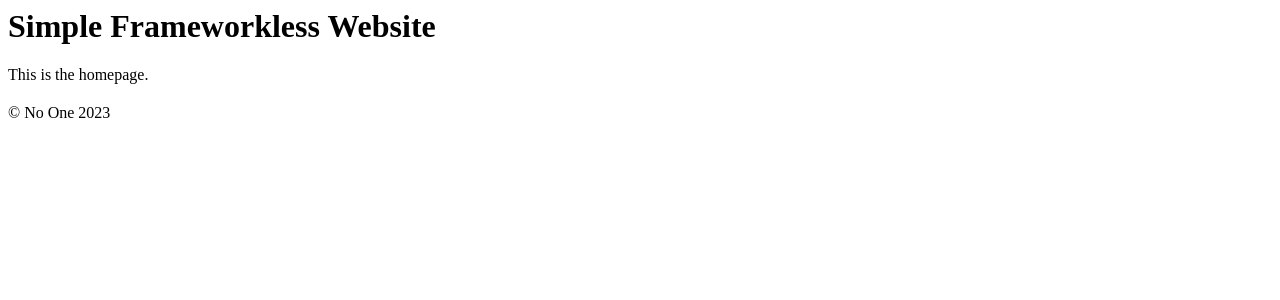
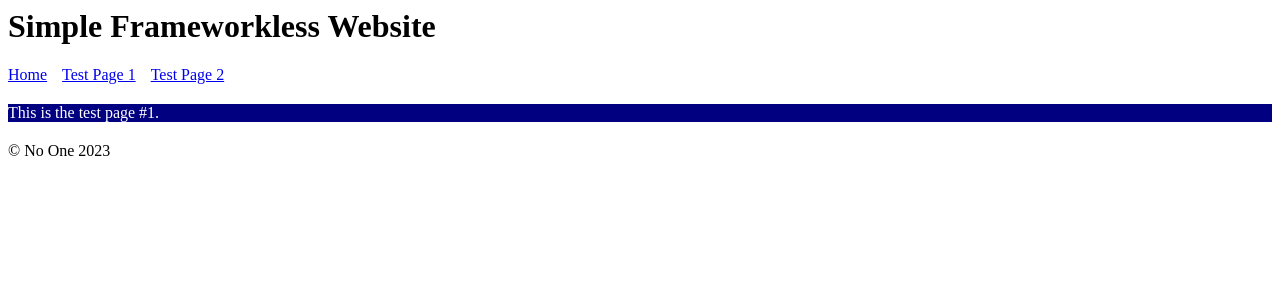
Before and after one commit to eiskalteschatten/simple-frameworkless-website, a PHP site: page /test in a window 1280 px wide. Shown: the top 300 px of the page. Run offline with PHP 8.4, Linux system fonts and the light colour scheme.

Commit message:
Added the main nav

```diff
--- a/assets/css/styles.css
+++ b/assets/css/styles.css
@@ -1,3 +1,9 @@
+.main-nav {
+  display: flex;
+  gap: 15px;
+  margin: 20px 0;
+}
+
 footer {
   margin-top: 20px;
 }
--- a/index.php
+++ b/index.php
@@ -4,7 +4,8 @@
   $path_parts = explode("/", $full_path);
 
   // Remove the unneeded parts: "/" and "index.php"
-  array_splice($path_parts, 0, 2);
+  $amount_to_remove = isset($path_parts[1]) && $path_parts[1] === "index.php" ? 2 : 1;
+  array_splice($path_parts, 0, $amount_to_remove);
 
   $pages_config = array(
     "home" => array(),
@@ -51,6 +52,12 @@
   <body>
     <header>
       <h1>Simple Frameworkless Website</h1>
+
+      <nav class="main-nav">
+        <a href="/">Home</a>
+        <a href="/test">Test Page 1</a>
+        <a href="/deeper/test">Test Page 2</a>
+      </nav>
     </header>
 
     <?php include_once($page_path); ?>
```
